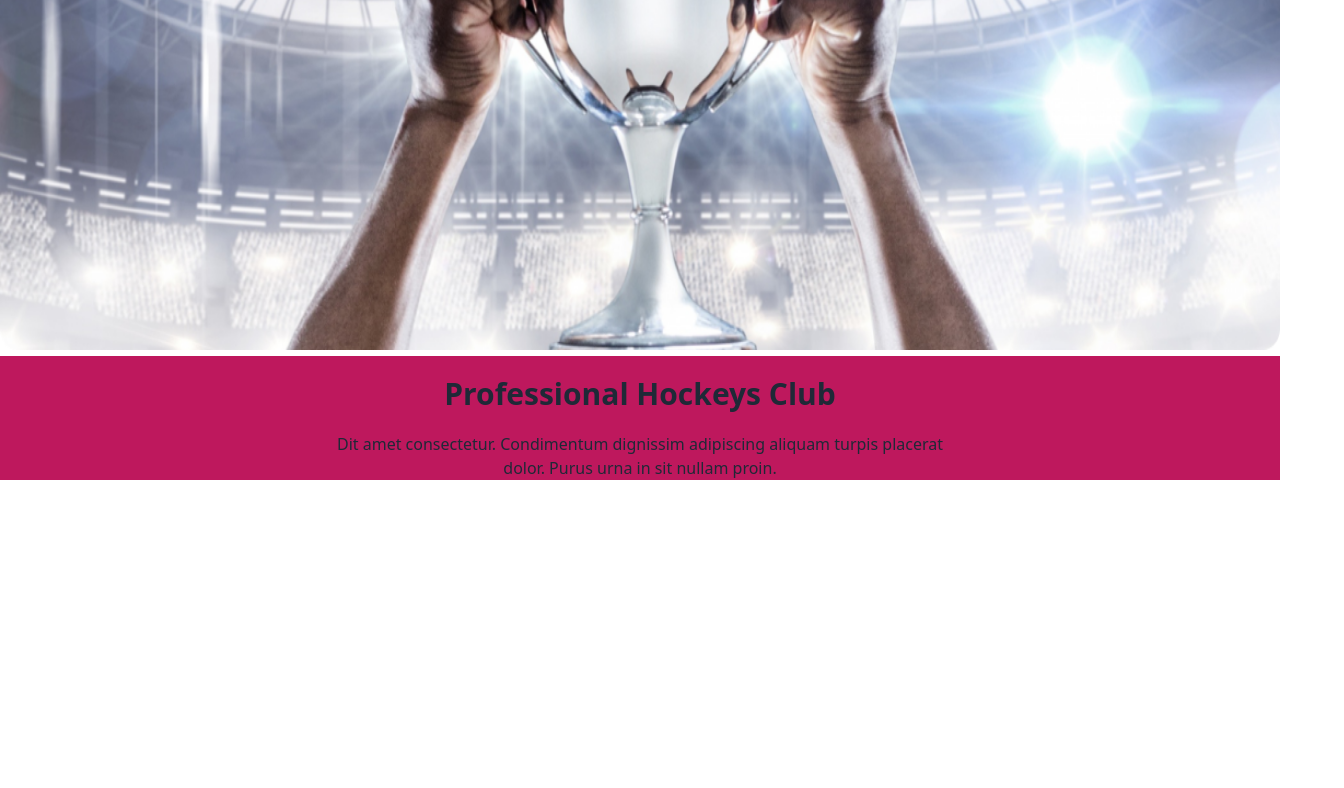
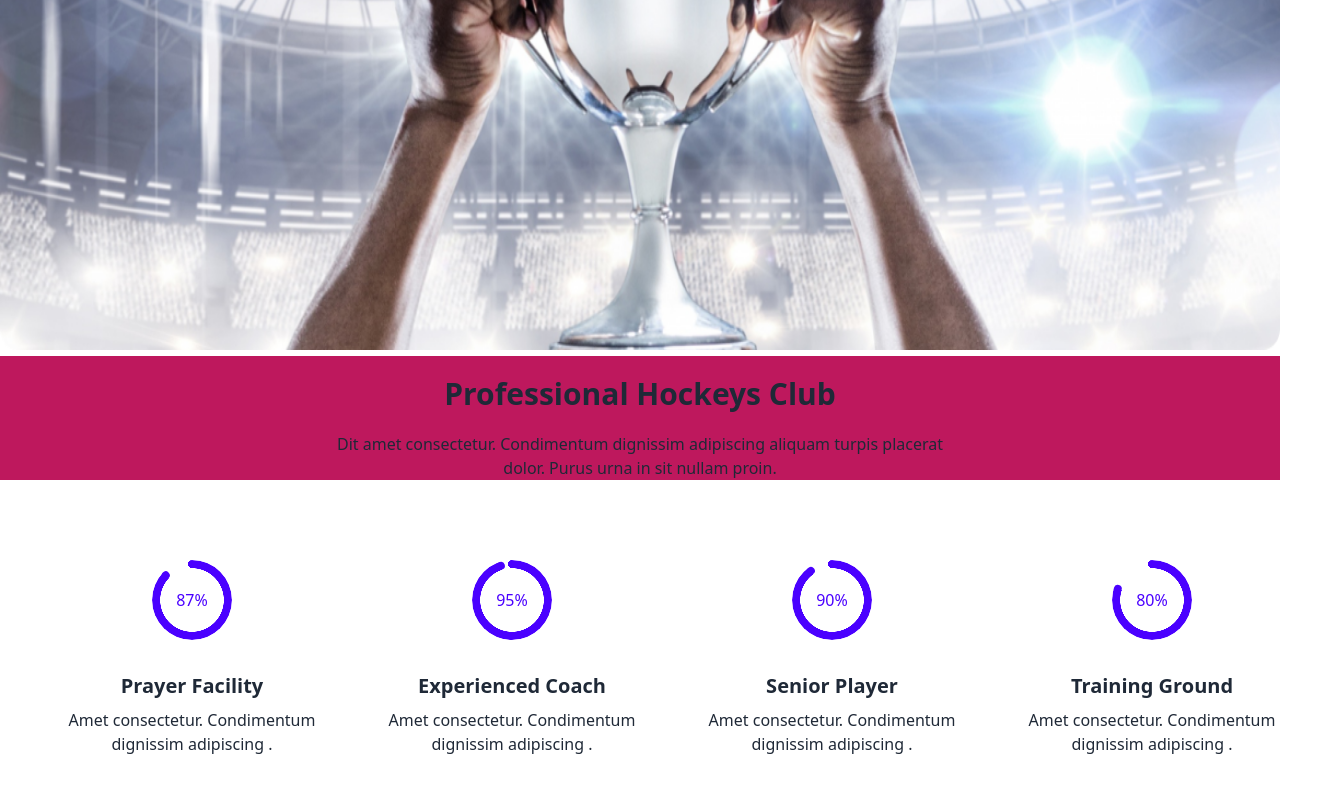
Before and after one commit to Islamul042/hockys-club-website, a plain HTML site: page index.html in a window 1280 px wide. Shown: the part 521-1309 px from the top of the page, 1344 px wide, since content can reach past the window. Before the commit the page ends 1001 px from the top, so only its background shows below. Drawn offline with nearby package versions, Linux system fonts and the light colour scheme.

Commit message:
Hocky's Club section completed

```diff
--- a/index.html
+++ b/index.html
@@ -107,6 +107,48 @@
         </div>
 
       </section>
+      <section class="container mx-auto mt-20">
+
+
+          <div class="grid grid-rows-1 md:grid-cols-4 ">
+            <div class="card w-96 items-center">
+              <div class="radial-progress text-primary" style="--value:87;" role="progressbar">87%</div>
+              <div class="card-body items-center text-center">
+                <h2 class="card-title">Prayer Facility</h2>
+                <p>Amet consectetur. Condimentum <br>
+                  dignissim adipiscing .</p>
+                </div>
+            </div>
+            <div class="card w-96 items-center">
+              <div class="radial-progress text-primary" style="--value:95;" role="progressbar">95%</div>
+              <div class="card-body items-center text-center">
+                <h2 class="card-title">Experienced Coach
+                </h2>
+                <p>Amet consectetur. Condimentum <br>
+                  dignissim adipiscing .</p>
+                </div>
+            </div>
+            <div class="card w-96 items-center">
+              <div class="radial-progress text-primary" style="--value:90;" role="progressbar">90%</div>
+              <div class="card-body items-center text-center">
+                <h2 class="card-title">Senior Player
+                </h2>
+                <p>Amet consectetur. Condimentum <br>
+                  dignissim adipiscing .</p>
+                </div>
+            </div>
+            <div class="card w-96 items-center">
+              <div class="radial-progress text-primary" style="--value:80;" role="progressbar">80%</div>
+              <div class="card-body items-center text-center">
+                <h2 class="card-title">Training Ground</h2>
+                <p>Amet consectetur. Condimentum <br>
+                  dignissim adipiscing .</p>
+                </div>
+            </div>
+          </div>
+
+
+      </section>
     </main>
     <footer></footer>
 
```
